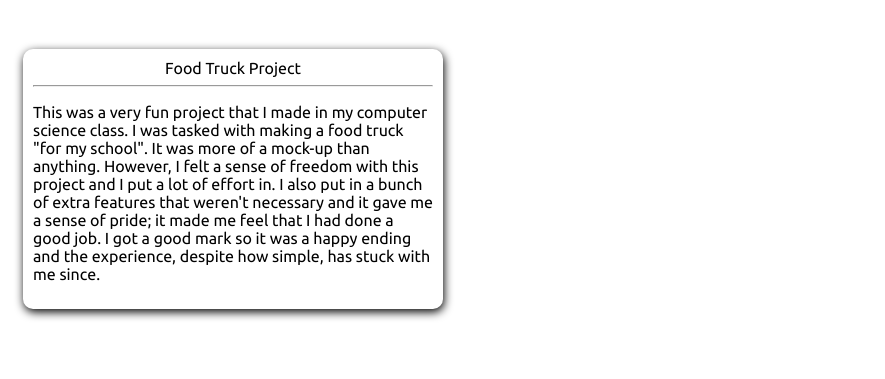
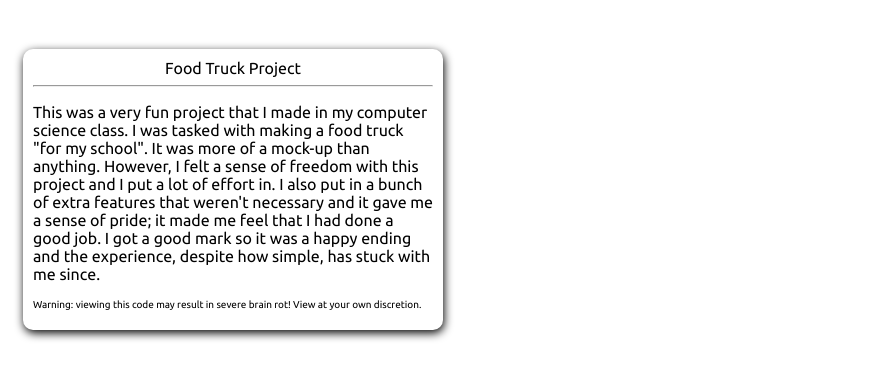
Before and after one commit to nodue/nodue.github.io, a plain HTML site: page projects.html in a window 1280 px wide. Shown: the part 131-510 px from the top of the page, without its empty margins (0-885 px from the left). Drawn offline with Linux system fonts and the light colour scheme.

Commit message:
changes changes changes

```diff
--- a/projects.html
+++ b/projects.html
@@ -47,6 +47,10 @@
   .title {
     text-align: center;
   }
+  #warning {
+
+    font-size: 10px;
+  }
   </style>
 </head>
 <body>
@@ -64,4 +68,6 @@
         and I put a lot of effort in. I also put in a bunch of extra features that weren't necessary and it gave me a sense
          of pride; it made me feel that I had done a good job. I got a good mark so it was a happy ending and the
          experience, despite how simple, has stuck with me since. </p></a>
+
+         <p id="warning">Warning: viewing this code may result in severe brain rot! View at your own discretion.
     </div>
```
